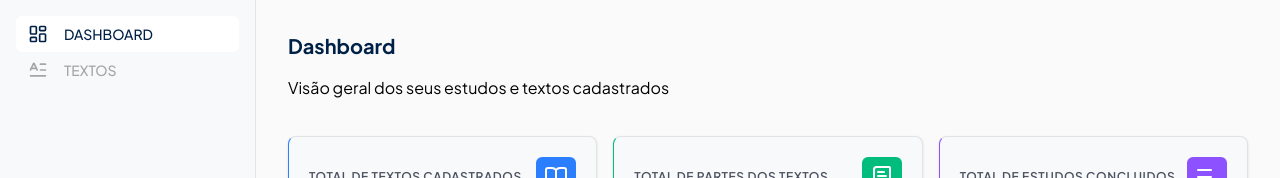
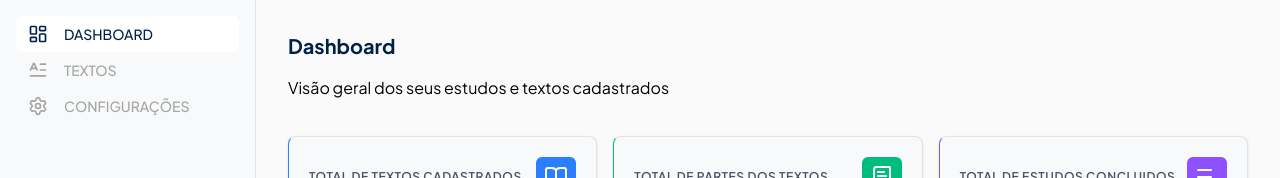
Before and after one commit to LucasPapini/repetilingua-web, a React (Vite) app: page /app in a window 1280 px wide. Shown: the top 178 px of the page. Built offline with nearby package versions, Linux system fonts and the light colour scheme; no server answers; sample sign-in values are in the browser's storage.

Commit message:
feture: Criando uma rota para a pagina de settings, no momento só existe um opçao para realizar o logout.

```diff
--- a/src/data/sidebar-items.ts
+++ b/src/data/sidebar-items.ts
@@ -30,4 +30,9 @@ export const sidebarItems: SidebarItemData[] = [
   //   to: '/app/flashcards',
   //   icon: 'CardSim',
   // },
+  {
+    label: 'Configurações',
+    to: '/app/settings',
+    icon: 'Settings',
+  },
 ]
--- a/src/helpers/icon-helper.tsx
+++ b/src/helpers/icon-helper.tsx
@@ -14,6 +14,7 @@ import {
   Repeat,
   TextInitial,
   LogOut,
+  Settings,
 } from 'lucide-react'
 
 export const icons = {
@@ -32,7 +33,8 @@ export const icons = {
   TextInitial,
   Puzzle,
   CardSim,
-  LogOut
+  LogOut,
+  Settings
 }
 
 export type IconName = keyof typeof icons
--- a/src/pages/_layout/app.tsx
+++ b/src/pages/_layout/app.tsx
@@ -7,7 +7,7 @@ export function AppLayout() {
   return (
     <div className="flex min-h-screen flex-col font-sans antialiased bg-zinc-50">
       <div className="flex flex-1 sm:flex-row flex-col">
-        <Header />
+        {/* <Header /> */}
         {/* Sidebar visível apenas em telas médias/grandes */}
         <Sidebar />
 
--- /dev/null
+++ b/src/pages/app/settings/index.tsx
@@ -0,0 +1,20 @@
+import { Button } from "@/components/ui/button";
+import { useAuth } from "@/hooks/useAuth";
+import { LogOut } from "lucide-react";
+
+export function Settings() {
+  const { signOut } = useAuth();
+  return (
+    <div className="flex flex-1 flex-col justify-end">
+      <Button
+        variant="danger_outline"
+        onClick={signOut}
+      >
+        <div className="flex gap-2">
+          <LogOut />
+          Encerrar Sessão (Logout)
+        </div>
+      </Button>
+    </div>
+  )
+}
--- a/src/routes/routes.tsx
+++ b/src/routes/routes.tsx
@@ -9,6 +9,7 @@ import { Dashboard } from '@/pages/app/dashboard';
 import { Texts } from '@/pages/app/text';
 import { TextDetail } from '@/pages/app/text/text-detail';
 import { TextStudy } from '@/pages/app/text/text-study';
+import { Settings } from '@/pages/app/settings';
 
 export const router = createBrowserRouter([
   {
@@ -51,6 +52,10 @@ export const router = createBrowserRouter([
             path: 'flashCards',
             element: <div>Página que conterar todos os Flash Cards.</div>
           },
+          {
+            path: 'settings',
+            element: <Settings />
+          },
         ]
       },
     ],
```
